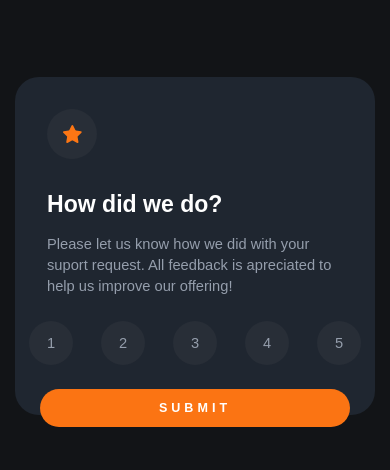
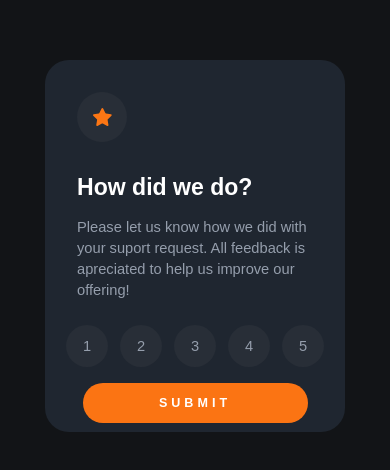
Before and after one commit to Cam3Loski11/Interactive-rating-component, a plain HTML site: page src/index.html in a window 390 px wide. Shown: the part 176-646 px from the top of the page. Drawn offline with Linux system fonts and the light colour scheme.

Commit message:
Cambios responsive

```diff
--- a/src/style.css
+++ b/src/style.css
@@ -40,8 +40,10 @@ body {
 }
 
 .main-card, .result-card {
-    max-width: 460px;
-    min-width: 360px;
+    max-width: 380px;
+    min-width: 300px;
+    max-height: 380px;
+    min-height: 372px;
     width: 40%;
     height: 40%;
     background-color: var(--NewColor);
@@ -85,9 +87,9 @@ main article p {
 
 button {
     display: inline-block;
-    width: 44px;
-    height: 44px;
-    margin: 0 14px;
+    width: 42px;
+    height: 42px;
+    margin: 0px 6px;
     border: none;
     border-radius: 50%;
     background-color: var(--OtherNewColor);
@@ -109,11 +111,11 @@ button:hover {
     display: flex;
     justify-content: center;
     align-items: center;
-    margin-top: 24px;
-    height: 38px;
+    margin-top: 16px;
+    height: 40px;
 }
 input {
-    width: 86%;
+    width: 75%;
     height: 100%;
     border-radius: 24px;
     border: none;
```
